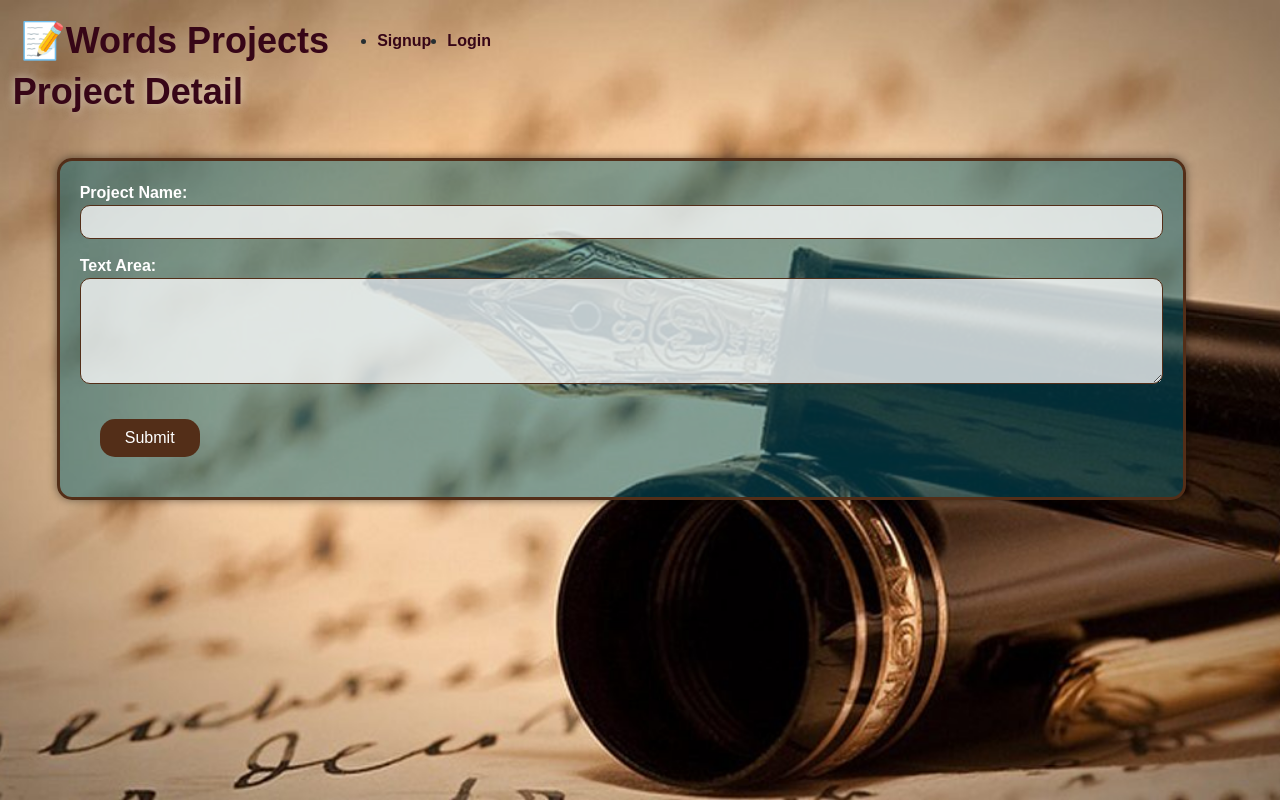
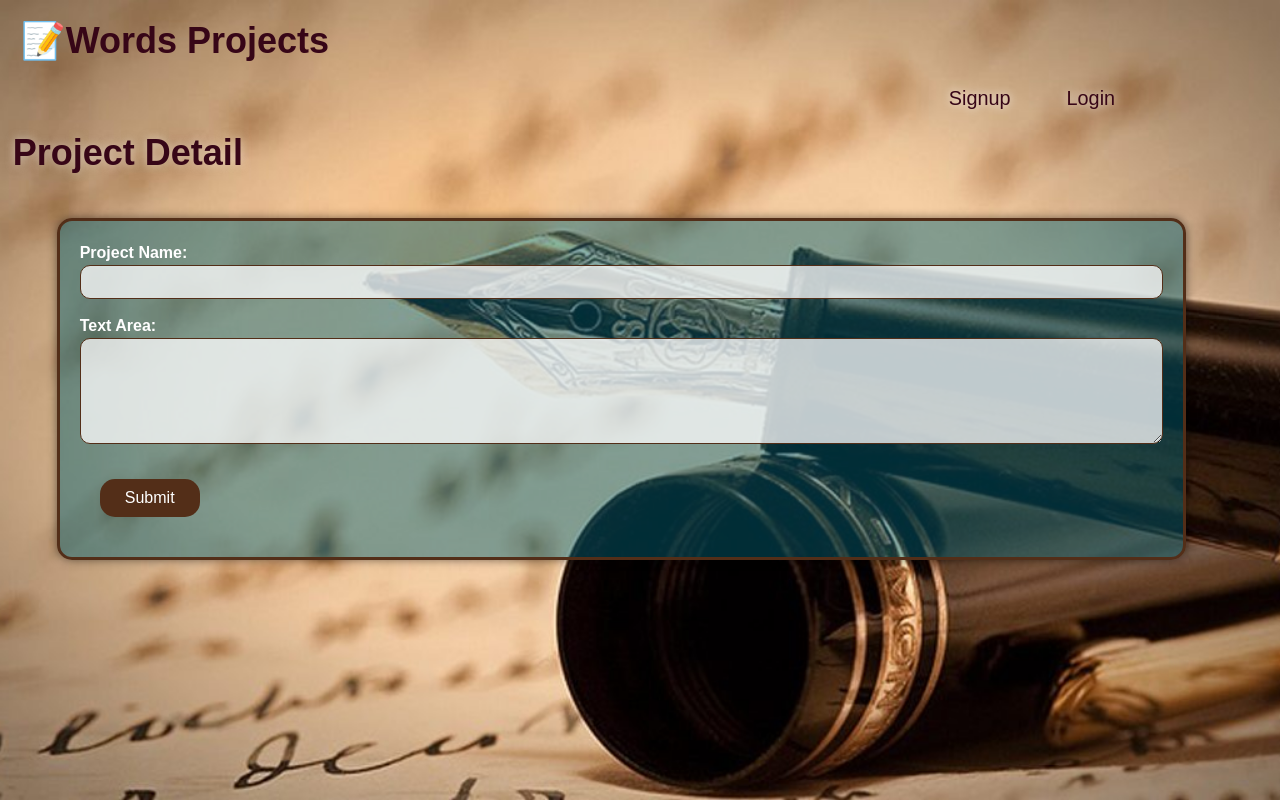
Before and after one commit to brandonmcguire1992/word-projects1-test, a React (Create React App) app in the folder client/: page /Dashboard in a window 1280 px wide. Built offline with nearby package versions, Linux system fonts and the light colour scheme.

Commit message:
add dashboard option and other viewa

```diff
--- a/client/src/App.js
+++ b/client/src/App.js
@@ -9,7 +9,7 @@ import ApolloClient from 'apollo-boost';
  import Login from "./pages/Login";
  import Signup from "./pages/Signup";
  import Nav from "./components/Nav";
-import DashboardForm from "./components/Dashboard";
+import DashboardForm from "./pages/Dashboard";
 // import { StoreProvider } from "./utils/GlobalState";
 // import Success from "./pages/Success";
 // import OrderHistory from "./pages/OrderHistory";
--- a/client/src/components/Dashboard/index.js
+++ /dev/null
@@ -1,59 +0,0 @@
-import React, { useState } from 'react'
-
-function DashboardForm() {
-    const [formState, setFormState] = useState({ project: '', text: '' })
-    const { project, text } = formState
-
-    const [errorText, setErrorText] = useState('')
-
-    function handleChange(e) {
-        // if (e.target.name === 'project') {
-        //     const isValid = validateEmail(e.target.value)
-        //     // console.log(isValid)
-        //     if (!isValid) {
-        //         setErrorText('Your project is invalid')
-        //     } else {
-        //         setErrorText('')
-        //     }
-        // } else {
-            if (!e.target.value.length) {
-                setErrorText(`${e.target.name} is required`)
-            } else {
-                setErrorText('')
-            }
-        // }
-        // if (!errorText) {
-        //     setFormState({ ...formState, [e.target.name]: e.target.value })
-        // }
-    }
-
-    function handleSubmit(e) {
-        e.preventDefault()
-        console.log(formState)
-    }
-
-    return (
-        <section>
-            <h1 className="title" data-testid="h1tag">Project Detail</h1>
-            <form className="card-d" id="contact-form" onSubmit={handleSubmit}>
-                <div>
-                    <label className="LabelDasgboard" htmlFor="name">Project Name:</label>
-                    <input type="text" name="project" defaultValue={project} onChange={handleChange} />
-                </div>
-                <div>
-                    <label className="LabelDasgboard" htmlFor="textArea">Text Area:</label>
-                    <textarea name="text" rows="5" defaultValue={text} onChange={handleChange} />
-                </div>
-                {errorText && (
-                    <div>
-                        <p className="error-text">{errorText}</p>
-                    </div>
-                )}
-                <button data-testid="btntag" type="submit">Submit</button>
-            </form>
-        </section>
-    )
-
-}
-
-export default DashboardForm
--- a/client/src/components/Nav/index.js
+++ b/client/src/components/Nav/index.js
@@ -8,6 +8,16 @@ function Nav() {
     if (Auth.loggedIn()) {
       return (
         <ul className="flex-row">
+          <li className="mx-1">
+            <Link to="/">
+              All Projects
+            </Link>
+          </li>
+          <li className="mx-1">
+            <Link to="/">
+              My Projects
+            </Link>
+          </li>
           <li className="mx-1">
             <Link to="/Dashboard">
               Dashboard
@@ -23,13 +33,13 @@ function Nav() {
       );
     } else {
       return (
-        <ul className="flex-row">
+        <ul className="flex-row2">
           <li className="mx-1">
             <Link to="/signup">
               Signup
             </Link>
           </li>
-          <li className="mx-1">
+          <li className="mx-12">
             <Link to="/login">
               Login
             </Link>
--- a/client/src/index.css
+++ b/client/src/index.css
@@ -98,6 +98,26 @@ header {
 header a {
   color:#370617;
 }
+header nav ul {
+  display: flex;
+  flex-wrap: wrap;
+  justify-content: space-between;
+  align-items: center;
+  list-style: none;
+  padding-left: 500px;
+}
+header nav ul li a {
+  padding: 15px 20px;
+  font-weight: lighter;
+  font-size: 1.55vw;
+  text-shadow: 0 0 10px rgb(255, 254, 254);
+}
+header nav ul li a:hover {
+  background: var(--light);
+  color: #370617;
+  border-radius: 15px;
+  text-shadow: none;
+}
 a{
   text-decoration-style: none;
 
@@ -162,6 +182,13 @@ input:focus {
   flex-wrap: wrap;
 }
 
+.flex-row2 {
+  display: flex;
+  flex-wrap: wrap;
+  padding-left: 900px;
+}
+
+
 .space-between {
   justify-content: space-between;
 }
@@ -171,6 +198,11 @@ input:focus {
 }
 
 .mx-1 {
+  margin-right: var(--spacing-one);
+  margin-left: var(--spacing-one);
+}
+
+.mx-12 {
   margin-right: var(--spacing-one);
   margin-left: var(--spacing-one);
 }
--- a/client/src/pages/Home.js
+++ b/client/src/pages/Home.js
@@ -3,7 +3,7 @@ import React from "react";
 // import ProductList from "../components/ProductList";
 // import CategoryMenu from "../components/CategoryMenu";
 // import Cart from "../components/Cart";
-import DashboardForm from "../components/Dashboard"
+// import DashboardForm from "../components/Dashboard"
 
 const Home = () => {
   return (
```
